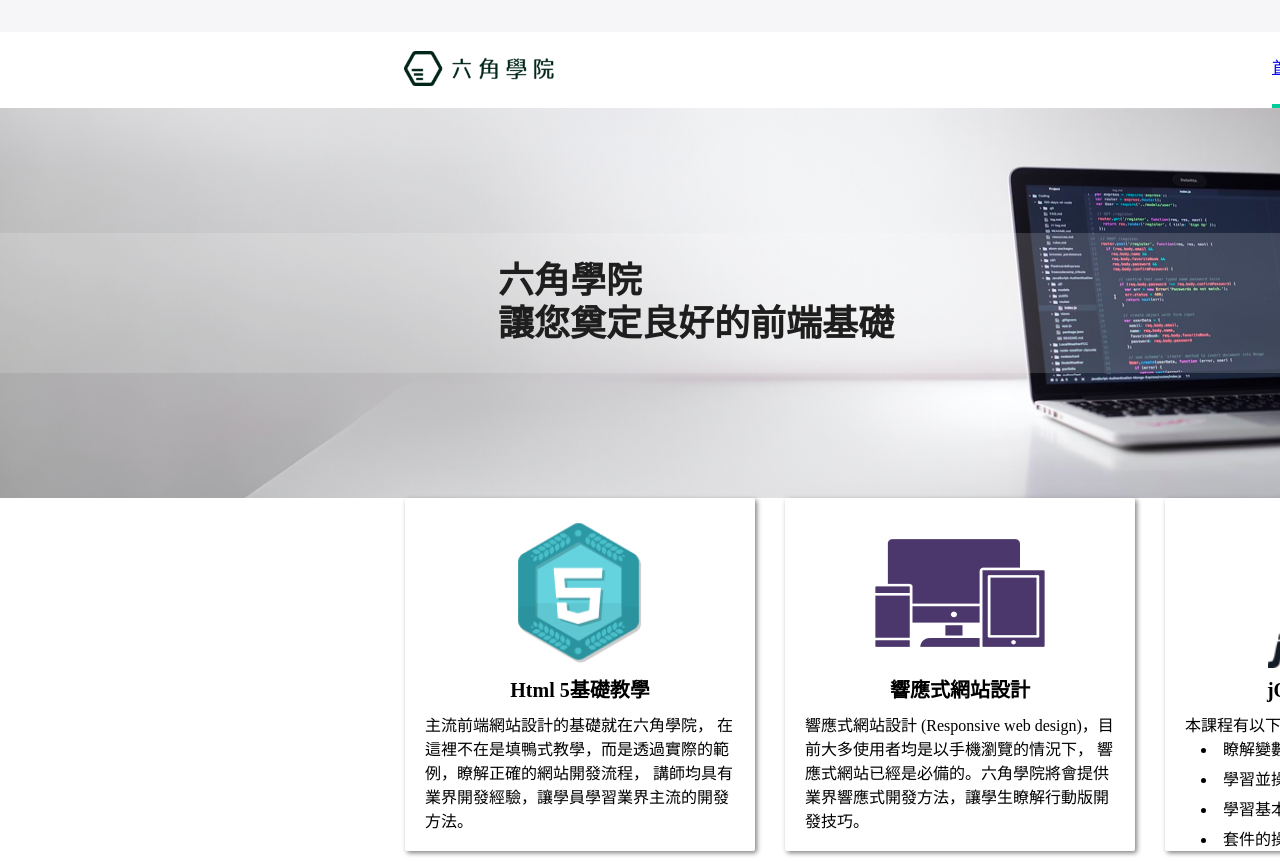
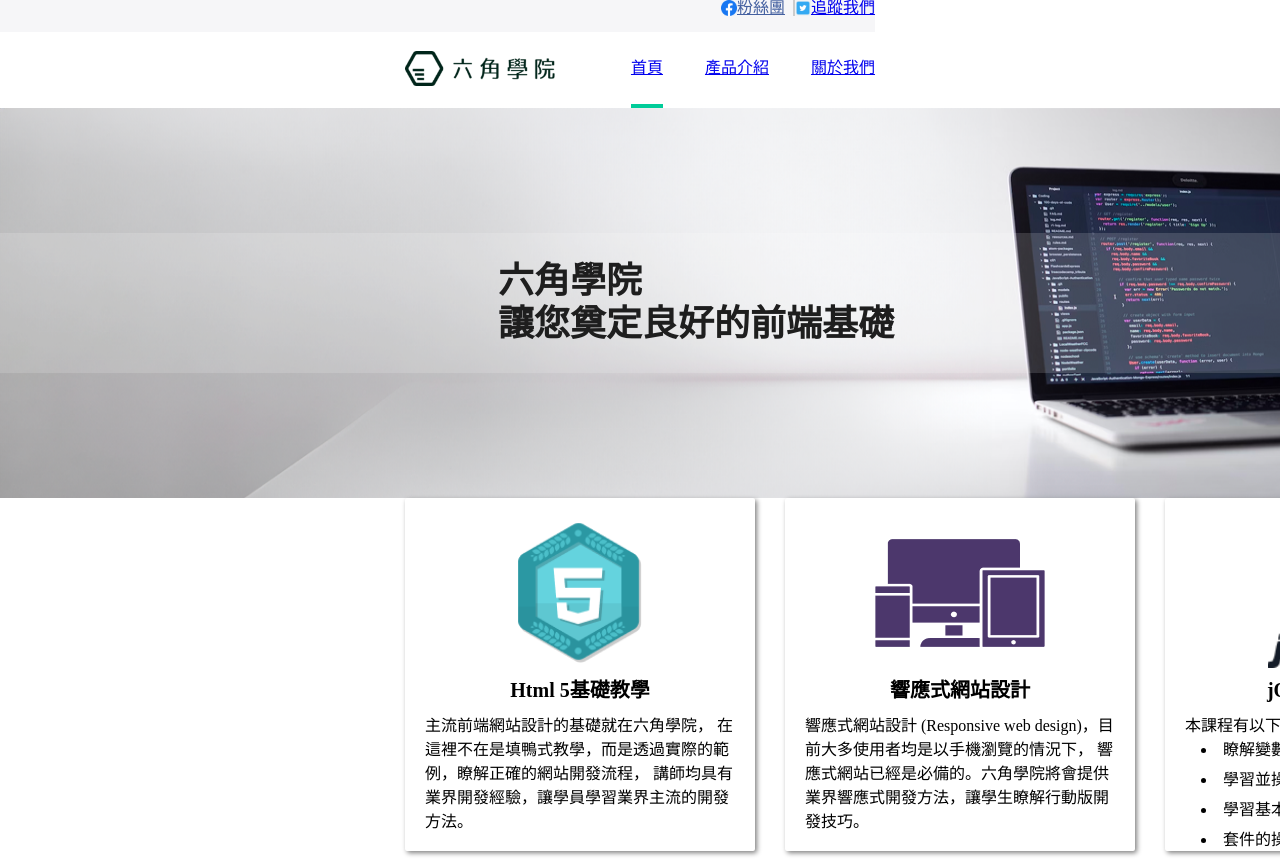
Before and after one commit to Mapleshlf/HTML-EXAM, a plain HTML site: page index.html in a window 1280 px wide. Shown: the top 861 px of the page. Drawn offline with Linux system fonts and the light colour scheme.

Commit message:
Add files via upload

```diff
--- a/css/style.css
+++ b/css/style.css
@@ -50,10 +50,13 @@
 body{
     width: 1920px;
     margin: 0 auto;
-
 }
 .header{
     margin: 0 auto;
+    position: fixed;
+    background: #ffffff;
+    width: 100%;
+    top: 0;
     /* position: fixed;
     top:0;
     left:460px; */
@@ -62,6 +65,7 @@
 .header .link{
     height: 32px;
     background: #F6F6F8;
+    margin-right: 405px;
 }
 .header .link ul{
     float: right;
@@ -78,13 +82,11 @@
     text-decoration: underline;
     cursor: pointer;
 }
-.header .link:after{
+/* .header .link:after{
     content:'';
-
     display:block;
-
     clear:both;
-}
+} */
 .facebook{
    color: #4460a0;
    border-right:2px solid #cccccc;
@@ -92,17 +94,19 @@
 }
 /* topBar */
 .topBar{
-    margin: 0 404px;
     display: flex;
     justify-content: space-between;
     align-items: center;
+    background: #ffffff;
 }
 .topBar img{
     width: 150px;
+    margin-left: 405px;
 }
 .topBar ul{
     display: flex;
     gap: 42px;
+    margin-right: 405px;
 }
 .topBar li a{
     display: block;
@@ -119,7 +123,7 @@
     border-bottom: 4px solid #00CC99;
 }
 .content{
-
+    margin-top: 108px;
 }
 .content .mainTitle{
     height: 390px;
```
